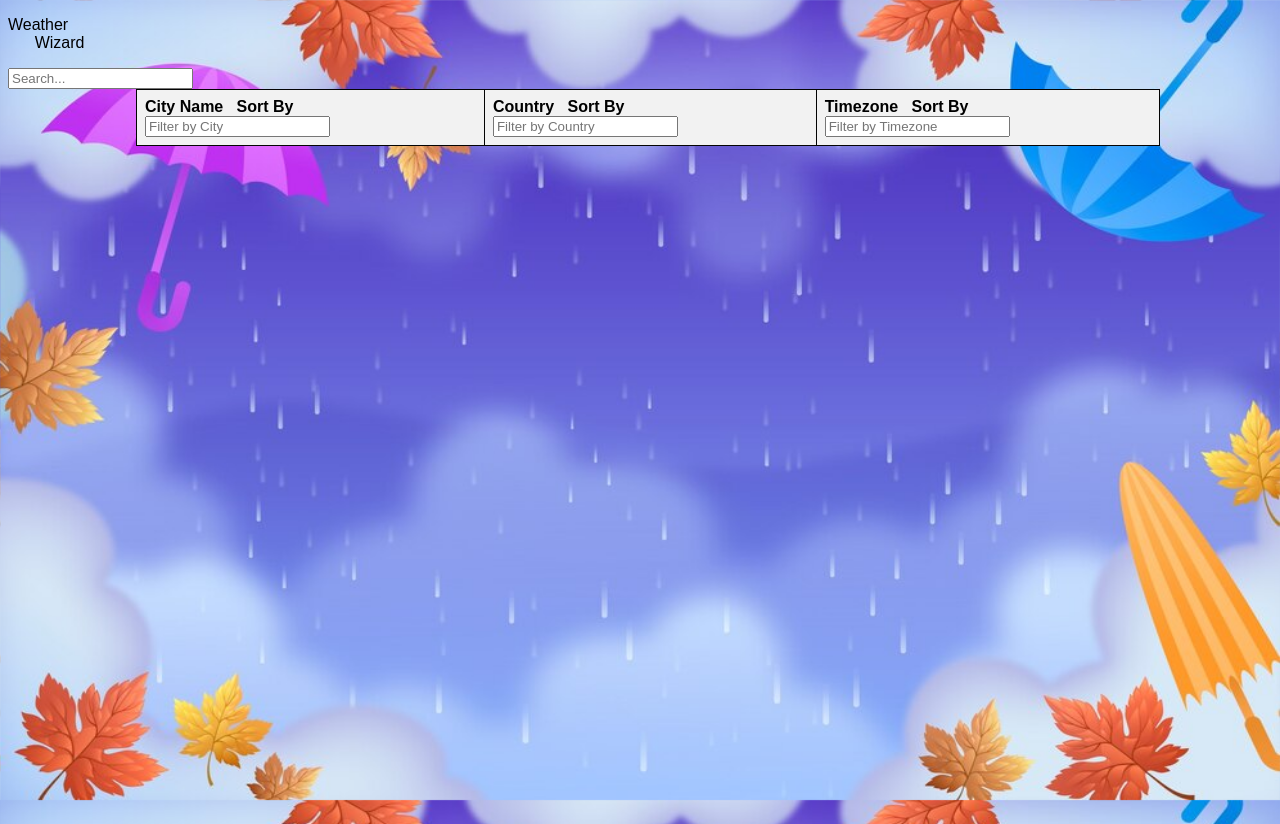
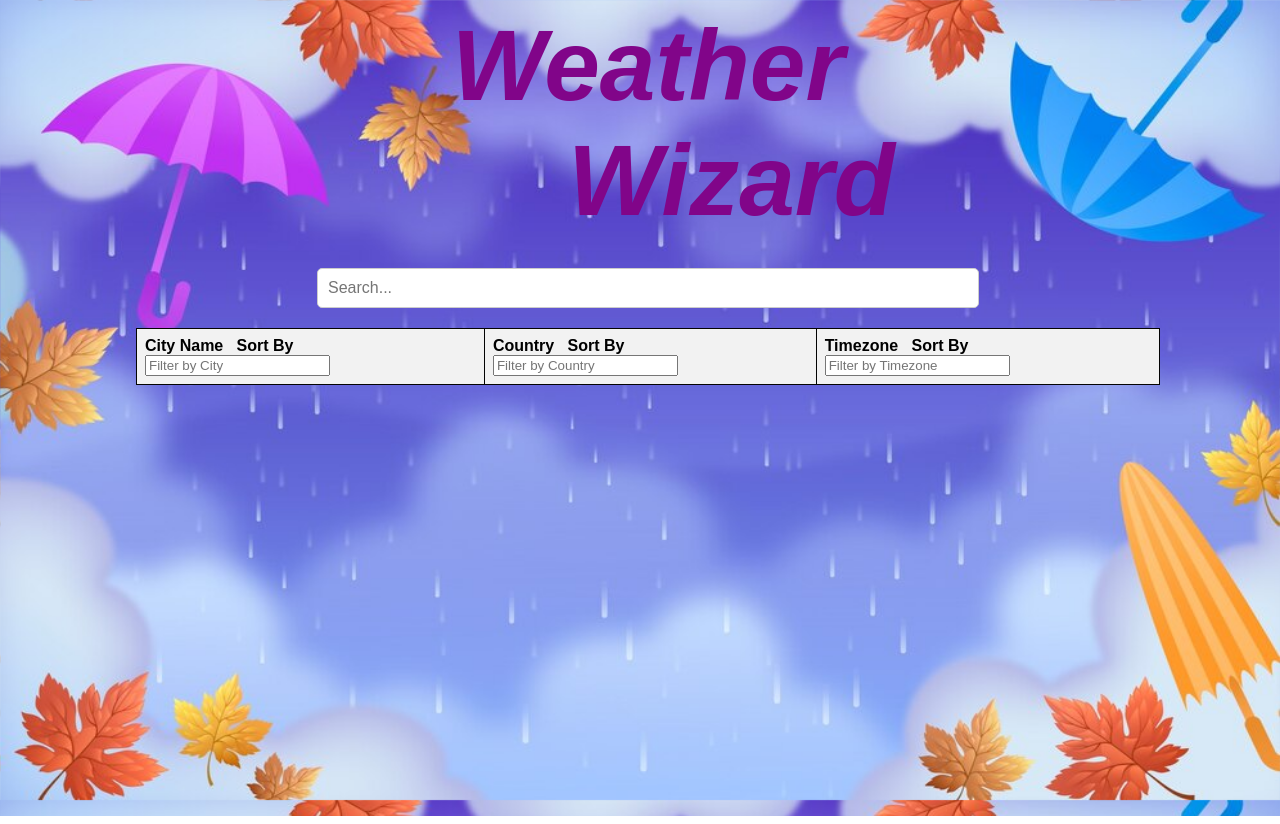
Before and after one commit to renukasaravanan/Stamurai-Assignment, a plain HTML site: page index.html in a window 1280 px wide. Drawn offline with Linux system fonts and the light colour scheme; no server answers.

Commit message:
style.css

```diff
--- a/style.css
+++ b/style.css
@@ -1,8 +1,7 @@
 body {
   height: 100vh;
   width: 100%;
-  font-family: Arial, Helvetica, sans-serif;
-   background-image: url(pic1.jpg);
+  background-image: url(pic1.jpg);
   background-repeat: no-repeat;
   background-position: initial;
   background-attachment: fixed;
@@ -18,6 +17,7 @@ table {
   margin: 0 auto;
   border-collapse: collapse;
   margin-bottom: 20px;
+  margin-top: 20px;
 }
 th,
 td {
@@ -25,15 +25,18 @@ td {
   padding: 8px;
   text-align: left;
 }
+tr:nth-child(even) {
+  background-color: #f2f2f2;
+}
 th {
   background-color: #f2f2f2;
   cursor: pointer;
   position: relative;
 }
 .dropdown {
-  display: none; /* Initially hide the dropdown */
+  display: none;
   position: absolute;
-  top: calc(100% + 5px); /* Adjust the position */
+  top: calc(100% + 5px);
   left: 0;
   background-color: #f9f9f9;
   min-width: 160px;
@@ -53,6 +56,23 @@ th {
   height: 100vh;
   width: 100%;
   position: relative;
+  text-align: center;
+}
+
+#weather {
+  display: flex;
+  flex-direction: column;
+  align-items: center;
+  justify-content: center;
+  margin-top: auto;
+  align-content: center;
+  font-size: 20px;
+  color: #810589;
+  text-align: center;
+  font-size: 100px;
+  font-weight: bold;
+  font-style: italic;
+  /* margin-top: px; */
 }
 
 .navbar {
@@ -70,10 +90,26 @@ th {
 }
 .navbar ul li a {
   text-decoration: none;
-  color: #5f5f5f;
+  color: #0e0101;
   font-size: 15px;
 }
 #map {
   height: 300px;
   width: 100%;
 }
+
+#searchInput {
+  width: 50%;
+  padding: 10px;
+  font-size: 16px;
+  border: 1px solid #ccc;
+  border-radius: 5px;
+  margin-top: -70px;
+}
+.center {
+  text-align: center;
+  margin-bottom: 0;
+  display: flex;
+  flex-direction: column;
+  align-items: center;
+}
```
